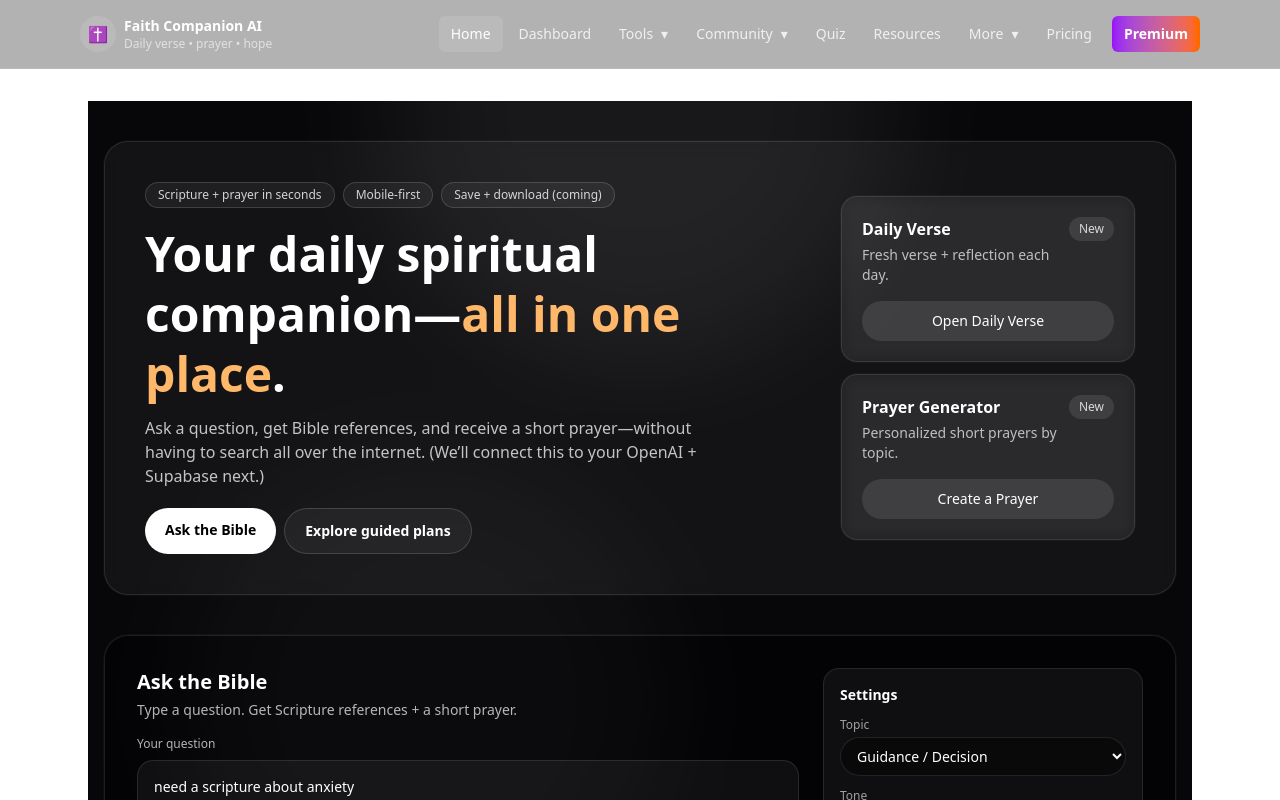
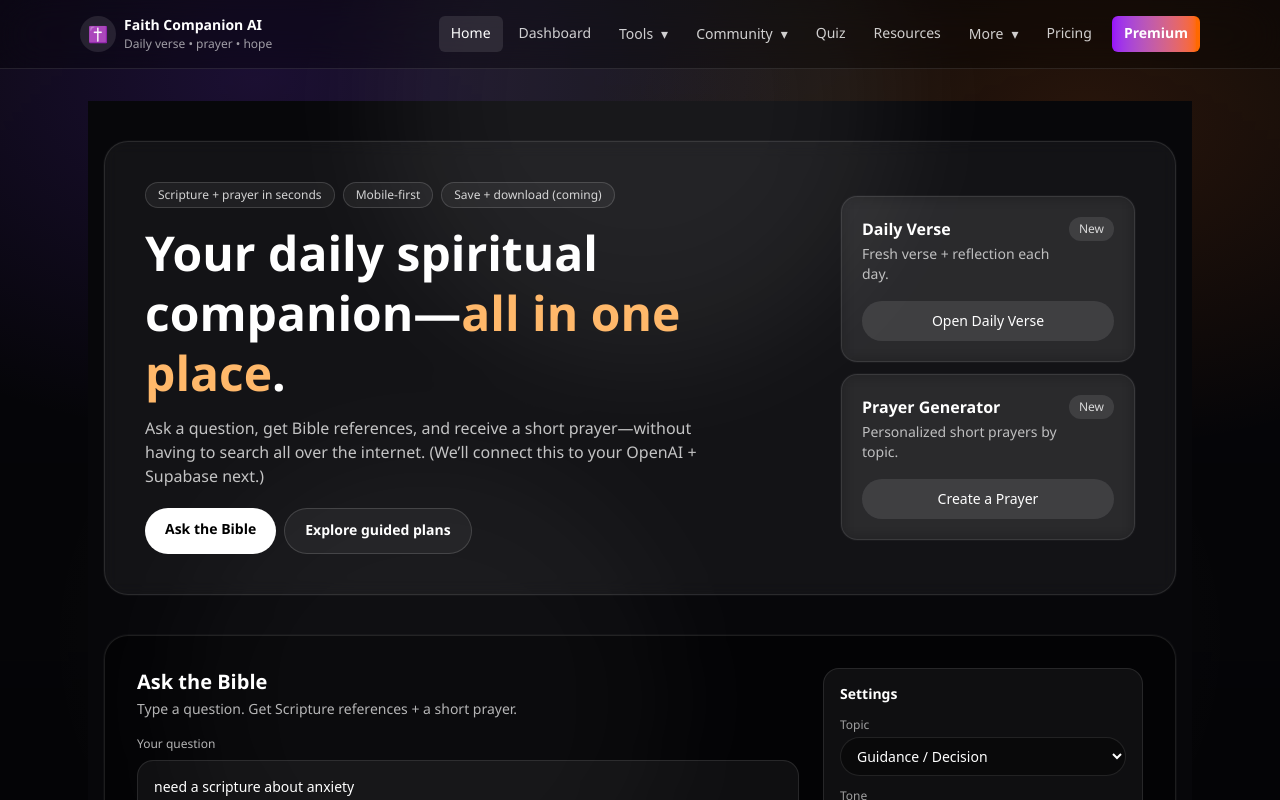
Before and after one commit to Tunjilor/faithcompanionai, a Next.js app: page / in a window 1280 px wide. Shown: the top 800 px of the page. Built offline with nearby package versions, Linux system fonts and the light colour scheme.

Commit message:
Update globals.css

```diff
--- a/src/app/globals.css
+++ b/src/app/globals.css
@@ -4,6 +4,41 @@
    Faith Companion AI — Brand Tokens (single source of truth)
    DO NOT INLINE COLORS IN COMPONENTS
    ========================================================= */
+:root {
+  --fc-bg: #07070a;
+  --fc-surface: rgba(255, 255, 255, 0.06);
+  --fc-border: rgba(255, 255, 255, 0.10);
+  --fc-text: rgba(255, 255, 255, 0.92);
+  --fc-muted: rgba(255, 255, 255, 0.70);
+}
+
+.bg-fc {
+  background: var(--fc-bg);
+}
+
+.text-fc-foreground {
+  color: var(--fc-text);
+}
+
+/* Global background glow */
+.fc-bg {
+  position: fixed;
+  inset: 0;
+  z-index: -1;
+  pointer-events: none;
+  background:
+    radial-gradient(900px 600px at 20% 10%, rgba(124, 58, 237, 0.18), transparent 60%),
+    radial-gradient(900px 600px at 85% 15%, rgba(249, 115, 22, 0.14), transparent 55%),
+    radial-gradient(1000px 700px at 50% 80%, rgba(255, 255, 255, 0.06), transparent 60%),
+    linear-gradient(to bottom, rgba(0,0,0,0.0), rgba(0,0,0,0.35));
+}
+
+/* Optional: nicer text rendering */
+html, body {
+  text-rendering: geometricPrecision;
+  -webkit-font-smoothing: antialiased;
+  -moz-osx-font-smoothing: grayscale;
+}
 
 :root {
   /* Brand gradient */
```
